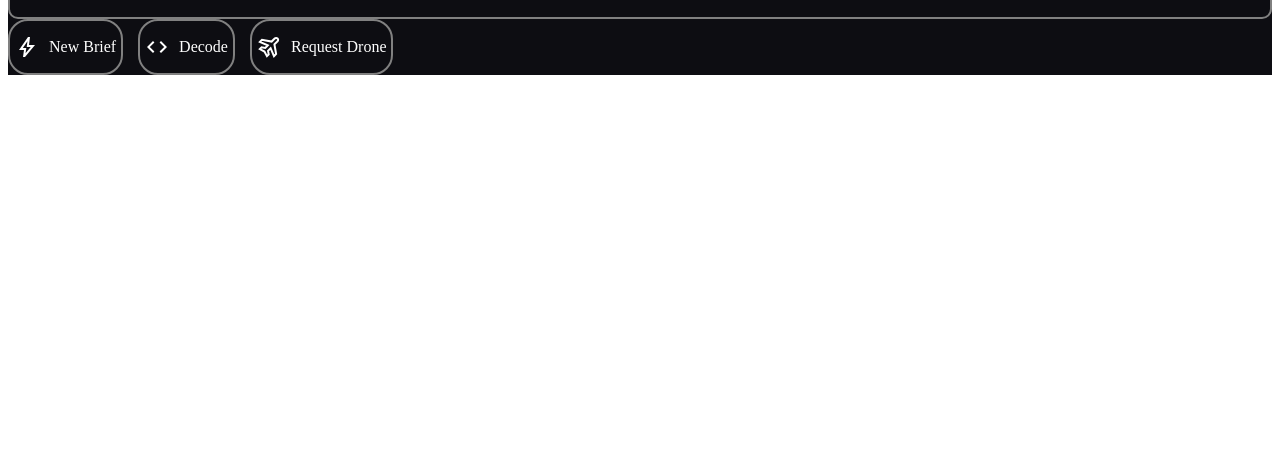
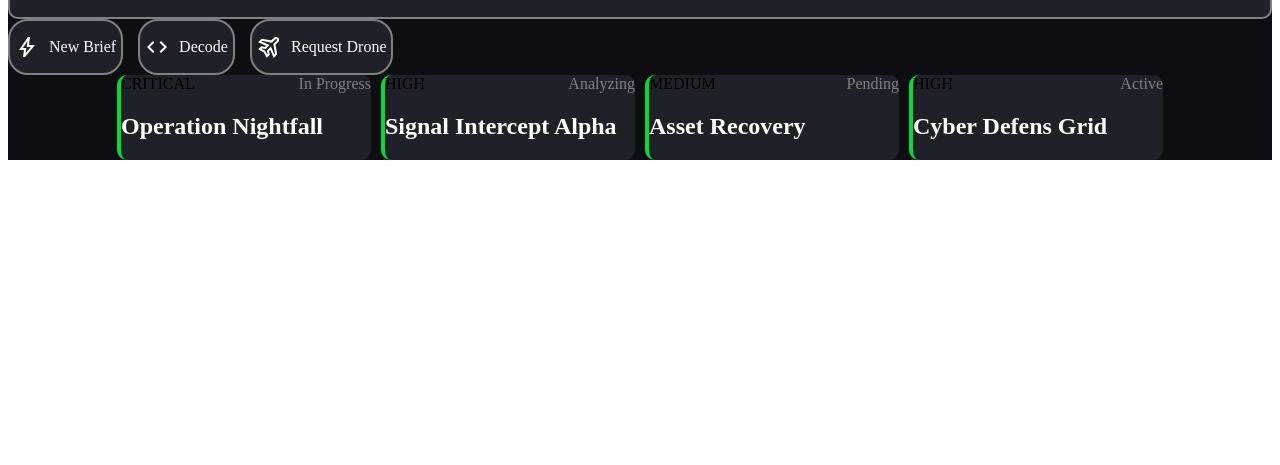
Before and after one commit to shiraasaraf/CSS-HTML-TEST, a plain HTML site: page index.html in a window 1280 px wide. Shown: the part 335-800 px from the top of the page. Drawn offline with Linux system fonts and the light colour scheme.

Commit message:
Adding cards with css

```diff
--- a/index.html
+++ b/index.html
@@ -100,17 +100,88 @@
             </div>
 
 
+        </div>
+
+
+        <div id="cards">
+
+            <div class="card">
+                <div class="cards-top">
+                    <div id="level1">
+                        CRITICAL
+                    </div>
+                    <p>
+                        In Progress
+                    </p>
+                </div>
+
+                <h2>Operation Nightfall</h2>
+
+                <div class="cards-processing">
+
+                </div>
+
+            </div>
+
+
+            <div class="card">
+                <div class="cards-top">
+                    <div id="level2">
+                        HIGH
+                    </div>
+                    <p>
+                        Analyzing
+                    </p>
+                </div>
+
+                <h2>Signal Intercept Alpha</h2>
+
+                <div class="cards-processing">
+
+                </div>
+            </div>
 
 
 
+            <div class="card">
+                <div class="cards-top">
+                    <div id="level3">
+                        MEDIUM
+                    </div>
+                    <p>
+                        Pending
+                    </p>
+                </div>
+
+                <h2>Asset Recovery</h2>
+
+                <div class="cards-processing">
+
+                </div>
+            </div>
 
 
+            <div class="card">
 
+                <div class="cards-top">
+                    <div id="level4">
+                        HIGH
+                    </div>
+                    <p>
+                        Active
+                    </p>
+                </div>
 
+                <h2>Cyber Defens Grid</h2>
+
+                <div class="cards-processing">
+
+                </div>
+
+            </div>
 
 
         </div>
-
 
 
 
--- a/style.css
+++ b/style.css
@@ -17,6 +17,7 @@ header {
 
 }
 main{
+    display: grid;
     background-color: #0D0D12;
 }
 
@@ -54,6 +55,8 @@ main{
 
     border: 2px solid grey;
     border-radius: 10px;
+    background-color: #202028;
+
 }
 
 #main-panel-main-card-text{
@@ -67,14 +70,13 @@ main{
     color: #00DB3B;
 }
 
-#main-panel-buttons  p{
-    color: white;
-}
+
 
 #main-panel-buttons  {
     display: flex;
     gap: 15px;
     color: white;
+
 }
 
 .main-panel-button{
@@ -85,9 +87,57 @@ main{
     padding: 1px 5px;
     border: 2px solid grey;
     border-radius: 20px;
-
+    background-color: #202028;
 }
 
+.cards-top > p{
+    color: gray;
+}
+.card > h2{
+    color: white;
+}
+
+.card{
+    background-color: #202028;
+    border-radius: 10px;
+    border-left: 4px solid #00DB3B;
+}
+
+
+.cards-top{
+    display: flex;
+    align-items: center;
+    justify-content: space-between;
+    width: 250px;
+}
+
+#level1{
+    margin: 0;
+}
+
+#level2{
+    margin: 0;
+}
+
+#level3{
+    margin: 0;
+}
+
+#level4{
+    margin: 0;
+}
+
+.cards-top > p{
+    margin: 0;
+}
+
+
+
+#cards{
+    display: flex;
+    justify-content: center;
+    gap: 10px;
+}
 
 
 .radar {
```
